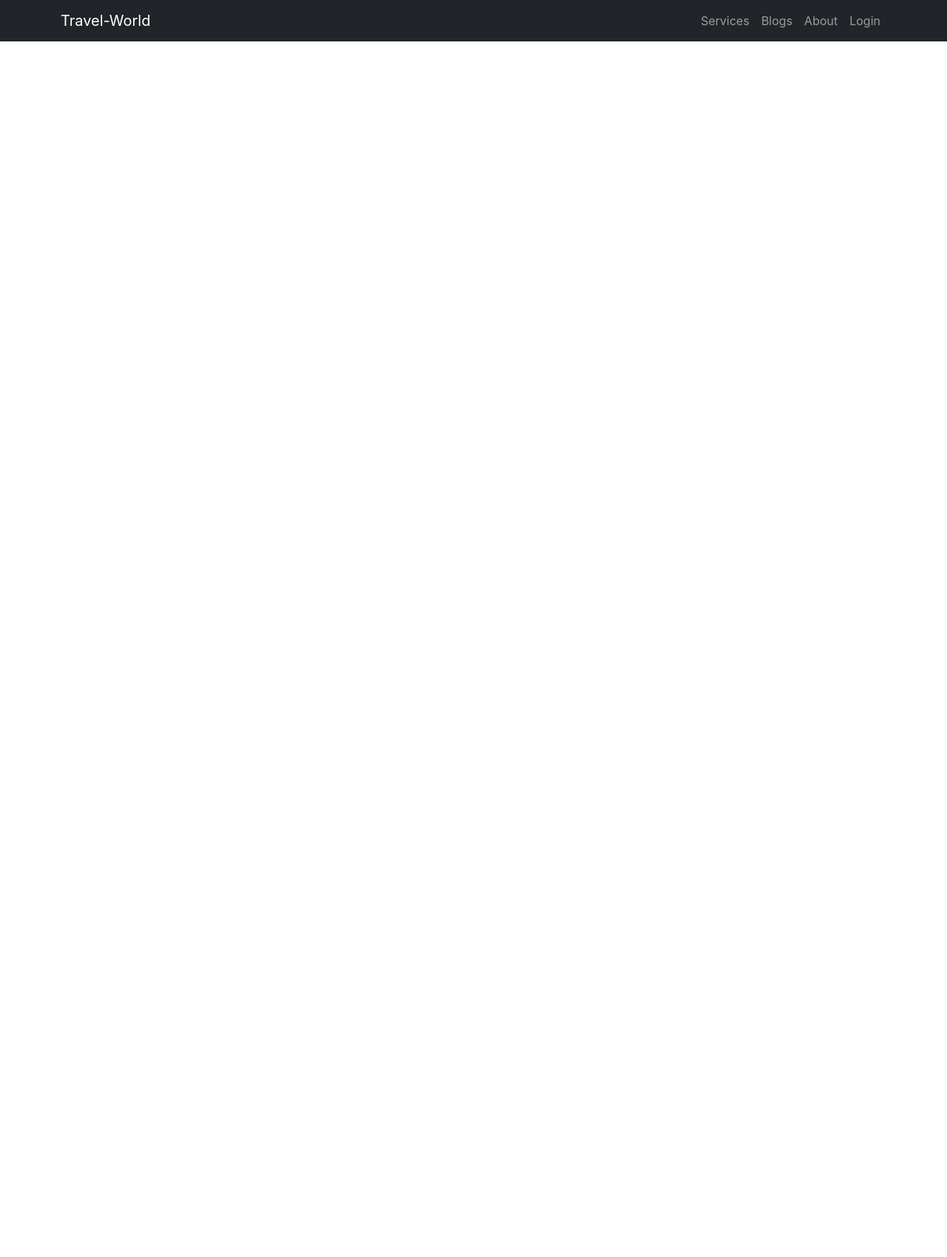
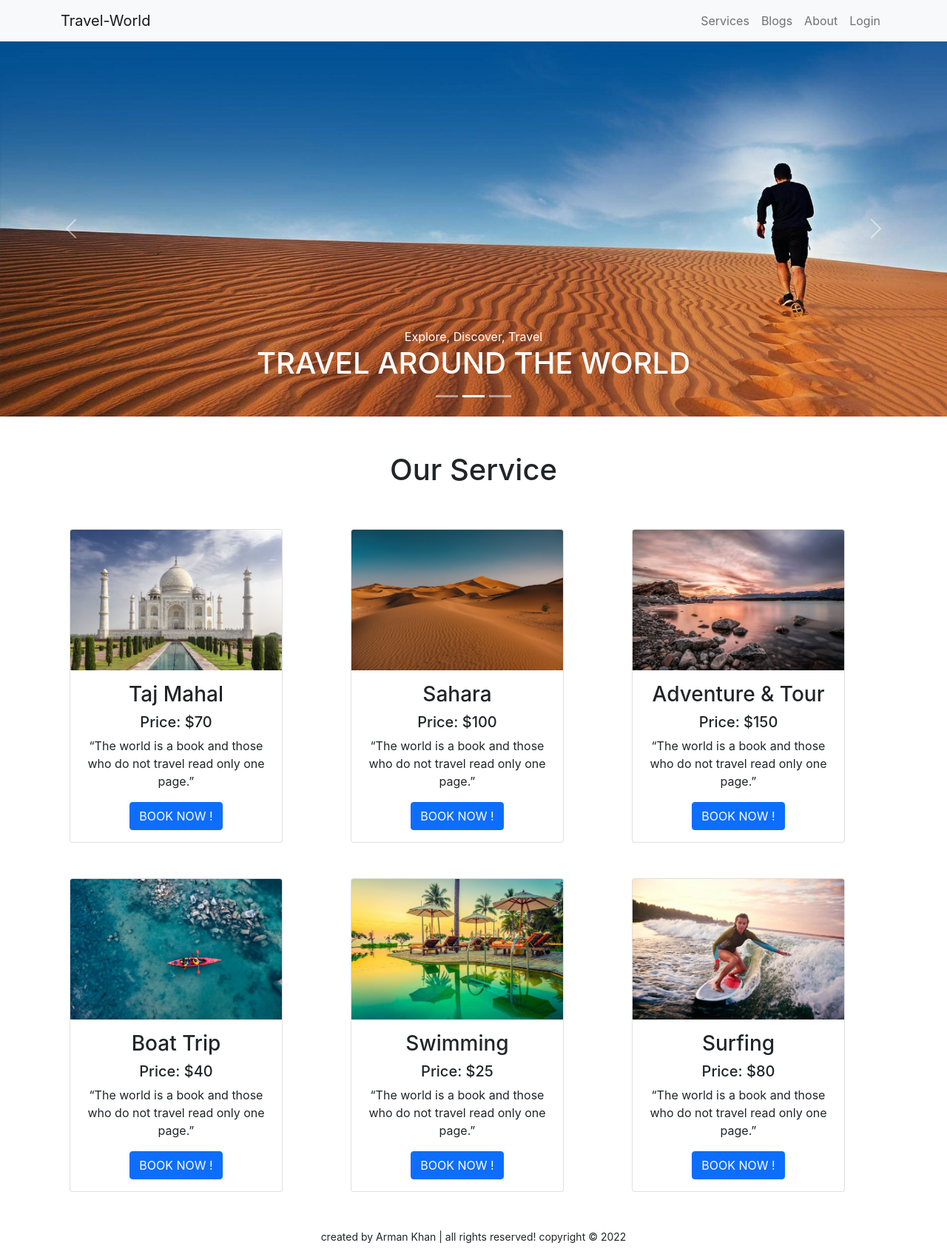
Before and after one commit to armankhan28/independent-service-provider, a React (Create React App) app: page /home in a window 1280 px wide. Shown: the whole page at 74% size. Before the commit the page ends 800 px from the top, so only its background shows below. Built offline with nearby package versions, Linux system fonts and the light colour scheme.

Commit message:
NotFound 404 section

```diff
--- a/src/App.js
+++ b/src/App.js
@@ -1,7 +1,9 @@
 import { Route, Routes } from 'react-router-dom';
 import './App.css';
 import Home from './Pages/Home/Home/Home';
+import Footer from './Pages/Shared/Footer/Footer';
 import Header from './Pages/Shared/Header/Header';
+import NotFound from './Pages/Shared/NotFound/NotFound';
 
 function App() {
   return (
@@ -9,7 +11,10 @@ function App() {
      <Header></Header>
      <Routes>
        <Route path='/' element={<Home></Home>}></Route>
+       <Route path='/home' element={<Home></Home>}></Route>
+       <Route path='*' element={<NotFound></NotFound>}></Route>
      </Routes>
+     <Footer></Footer>
     </div>
   );
 }
--- a/src/Pages/Home/Services/Services.js
+++ b/src/Pages/Home/Services/Services.js
@@ -17,7 +17,7 @@ const services = [
 const Services = () => {
     return (
         <div className='container'>
-            <h1>Our Service</h1>
+            <h1 className='mt-5'>Our Service</h1>
             <div className='row'>
                 {
                     services.map(service => <Service
--- /dev/null
+++ b/src/Pages/Shared/Footer/Footer.js
@@ -0,0 +1,15 @@
+import React from 'react';
+
+const Footer = () => {
+  const today = new Date();
+  const year = today.getFullYear();
+  return (
+    <footer className="text-center mt-5">
+      <p>
+        <small> created by Arman Khan | all rights reserved! copyright &#169; {year} </small>
+      </p>
+    </footer>
+  );
+};
+
+export default Footer;
--- a/src/Pages/Shared/Header/Header.js
+++ b/src/Pages/Shared/Header/Header.js
@@ -3,7 +3,7 @@ import { Container, Nav, Navbar } from 'react-bootstrap';
 
 const Header = () => {
   return (
-    <Navbar collapseOnSelect expand="lg" bg="dark" variant="dark">
+    <Navbar collapseOnSelect expand="lg" sticky='top' bg="light" variant="light">
       <Container>
         <Navbar.Brand href="#home">Travel-World</Navbar.Brand>
         <Navbar.Toggle aria-controls="responsive-navbar-nav" />
--- /dev/null
+++ b/src/Pages/Shared/NotFound/NotFound.js
@@ -0,0 +1,11 @@
+import React from 'react';
+import error from '../../../images/error.jpg'
+const NotFound = () => {
+    return (
+        <div>
+            <img src={error} alt="" />
+        </div>
+    );
+};
+
+export default NotFound;
```
Also changed, not shown: src/images/error.jpg (added).
